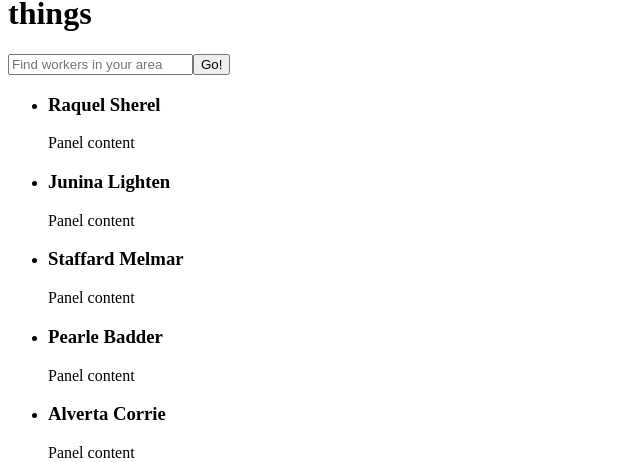
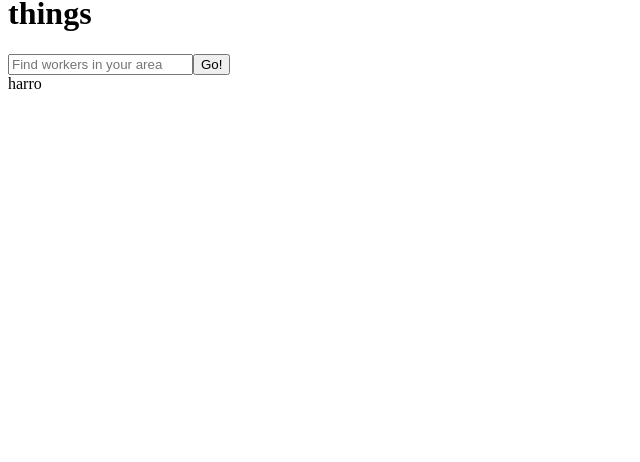
Before and after one commit to yardwork/Yard.ly, a React app: page /profile in a window 1280 px wide. Shown: the part 338-800 px from the top of the page, without its empty margins (0-640 px from the left). Built offline with nearby package versions, Linux system fonts and the light colour scheme; the HTML template or start-up script is replaced by a standard one.

Commit message:
Implement React Router

```diff
--- a/src/client/components/home.jsx
+++ b/src/client/components/home.jsx
@@ -1,5 +1,7 @@
 import React from 'react'
 import WorkerList from './workerList.jsx'
+import WorkerProfile from './workerProfile.jsx'
+import { BrowserRouter, Route, Redirect, Switch } from 'react-router-dom'
 
 const HomePage = ( { workers } ) =>
   (<div>
@@ -16,7 +18,12 @@ const HomePage = ( { workers } ) =>
           </span>
         </div>
       </div>
-      <WorkerList workers={workers}/>
+      <BrowserRouter>
+        <Switch>
+          <Route path="/workers" render={()=><WorkerList workers={workers}/>}/>
+          <Route path="/profile" component={WorkerProfile}/>
+        </Switch>
+      </BrowserRouter>
     </div>
   </div>)
 
--- /dev/null
+++ b/src/client/components/workerProfile.jsx
@@ -0,0 +1,7 @@
+import React from 'react'
+
+const WorkerProfile = () => (
+  <div>harro</div>
+)
+
+export default WorkerProfile
--- a/src/client/index.jsx
+++ b/src/client/index.jsx
@@ -3,5 +3,4 @@ import { render } from 'react-dom'
 
 import App from './components/App.jsx'
 
-
 render(<App />, document.getElementById('app'))
```
